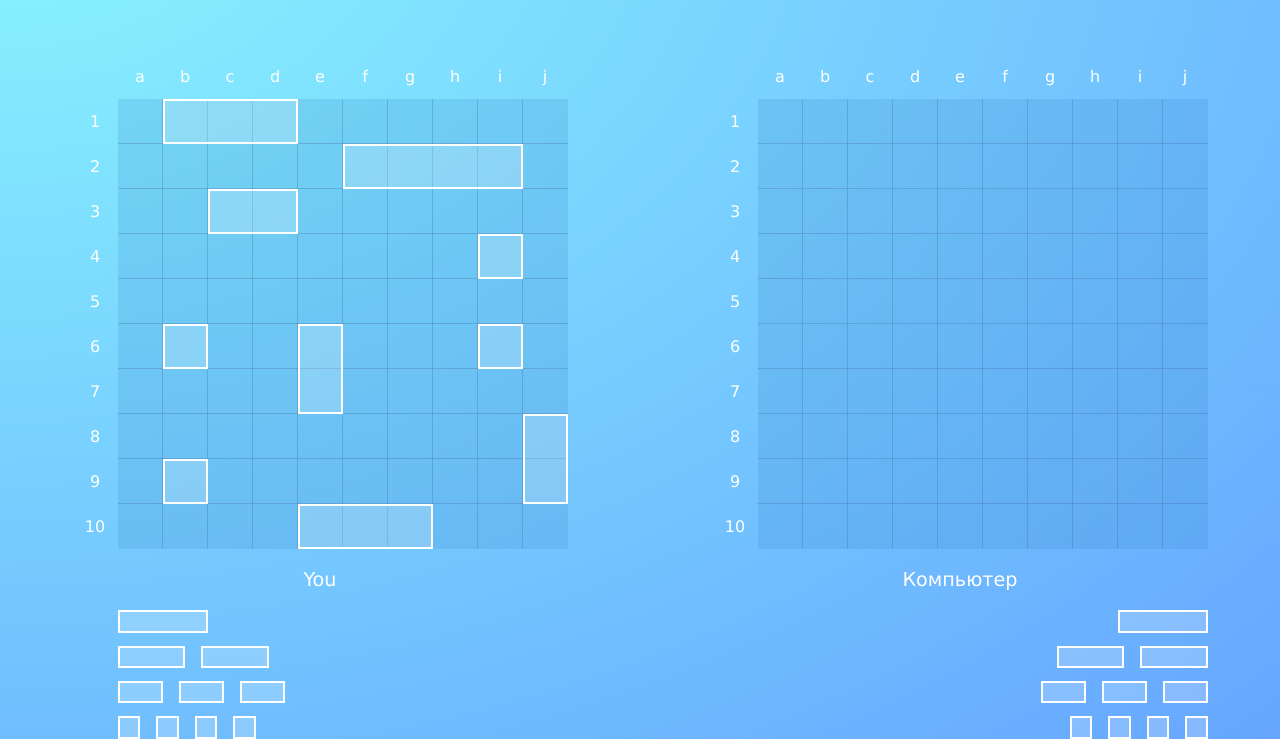
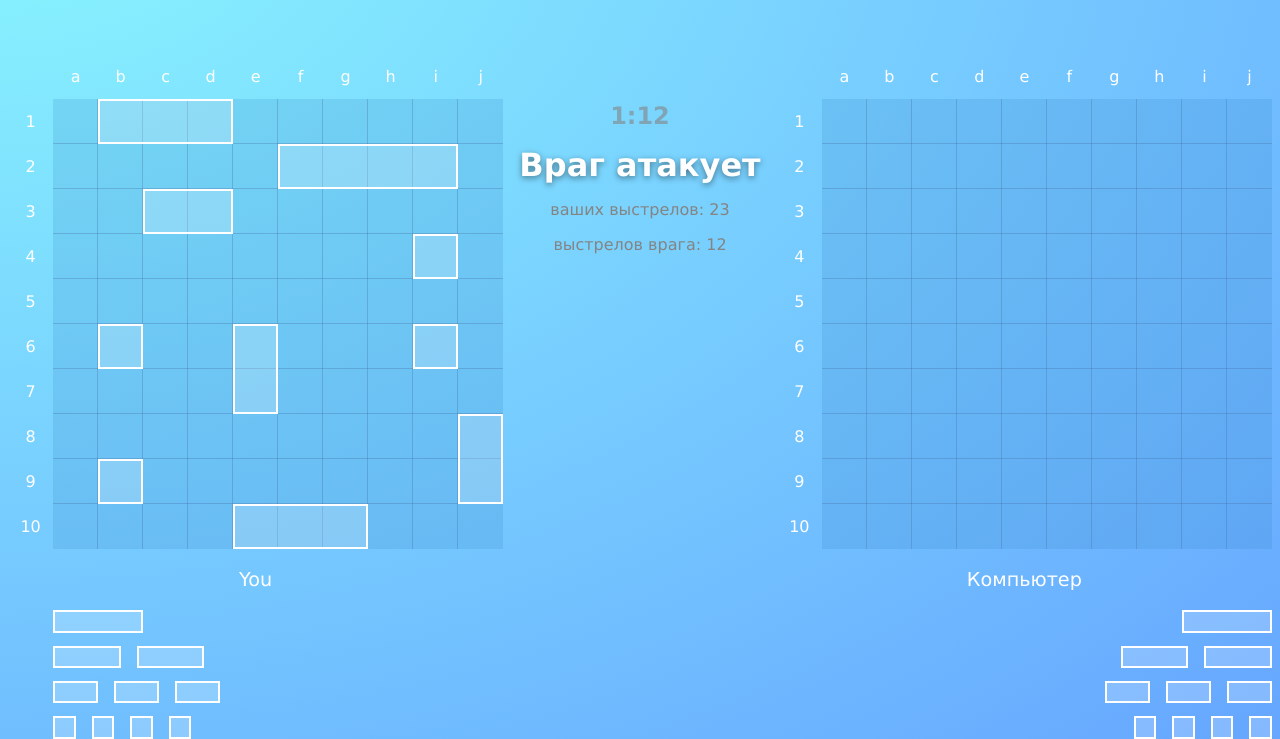
Before and after one commit to wave103x/rs-clone, a website built with webpack: page rs-clone/src/index.html in a window 1280 px wide. Both pictures are taken after a click on the button "Играть". Shown: the part 119-858 px from the top of the page. Built offline with nearby package versions, Linux system fonts and the light colour scheme; a web font is replaced by a local one.

Commit message:
feat: add game stats

```diff
--- a/rs-clone/src/components/Views/GameView/GameView.ts
+++ b/rs-clone/src/components/Views/GameView/GameView.ts
@@ -19,6 +19,12 @@ class GameView extends AbstractView {
   private _board: Board;
   private _enemyBoard!: Board;
   private gameType: string;
+  private _gameTime = document.createElement(AppTag.P);
+  private _turnAnons = document.createElement(AppTag.P);
+  private _playerTurns!: string;
+  private _enemyTurns!: string;
+  private readonly PLAYER_TURN = 'Стреляйте!';
+  private readonly ENEMY_TURN = 'Враг атакует';
 
   constructor(board: Board, gameType: string) {
     super();
@@ -36,7 +42,13 @@ class GameView extends AbstractView {
   protected createComponent(): void {
     this._component.classList.add(AppCssClass.GAME);
 
-    this._component.append(createContainer(this._board));
+    this._gameTime.textContent = '1:12';
+    this._turnAnons.textContent = this.ENEMY_TURN;
+    this._enemyTurns = '12';
+    this._playerTurns = '23';
+    const stats = this.createStats();
+
+    this._component.append(createContainer(this._board), stats);
 
     //Переделать под таблицу игрока
     if (this._enemyBoard) {
@@ -95,6 +107,24 @@ class GameView extends AbstractView {
       return container;
     }
   }
+
+  private createStats() {
+    const container = document.createElement(AppTag.DIV);
+    const playerTurns = document.createElement(AppTag.P);
+    const enemyTurns = document.createElement(AppTag.P);
+
+    container.className = AppCssClass.GAME_STATS;
+    this._gameTime.className = AppCssClass.GAME_STATS_TIMER;
+    this._turnAnons.className = AppCssClass.GAME_STATS_ANONS;
+    playerTurns.className = AppCssClass.GAME_STATS_TURNS_COUNT;
+    enemyTurns.className = AppCssClass.GAME_STATS_TURNS_COUNT;
+
+    playerTurns.textContent = `ваших выстрелов: ${this._playerTurns}`;
+    enemyTurns.textContent = `выстрелов врага: ${this._enemyTurns}`;
+
+    container.append(this._gameTime, this._turnAnons, playerTurns, enemyTurns);
+    return container;
+  }
 }
 
 export default GameView;
--- a/rs-clone/src/components/Views/GameView/game-view.scss
+++ b/rs-clone/src/components/Views/GameView/game-view.scss
@@ -1,8 +1,14 @@
 .game {
   padding-top: 4rem;
   display: flex;
+  // justify-content: space-around;
+  // gap: 4rem;
   justify-content: space-around;
-  align-items: center;
+  // align-items: center;
+  // max-width: 90%;
+  width: min(100%, 1400px);
+  margin: 0 auto;
+  flex-wrap: wrap;
 }
 
 .game__container {
@@ -50,3 +56,30 @@
     height: 15px;
   }
 }
+
+.game-stats {
+  max-width: 250px;
+  text-align: center;
+}
+
+.game-stats__timer {
+  font-size: 1.5rem;
+  margin: 3rem 0 1rem;
+  padding: 0;
+  font-weight: 600;
+  opacity: 0.6;
+  color: #848484;
+}
+
+.game-stats__anons {
+  margin: 0;
+  font-size: 2rem;
+  font-weight: 600;
+  color: #fff;
+  text-shadow: 0 2px 6px rgba(0, 0, 0, 0.45);
+}
+
+.game-stats__turns-count {
+  font-size: 1rem;
+  color: #848484;
+}
--- a/rs-clone/src/enums/app-css-class.ts
+++ b/rs-clone/src/enums/app-css-class.ts
@@ -55,6 +55,11 @@ const enum AppCssClass {
   GAME_SQUADRON = 'game__squadron',
   GAME_SQUADRON_ROW = 'game__squadron-row',
   GAME_SQUADRON_ROW_RIGHT = 'game__squadron-row_right',
+  GAME_STATS = 'game-stats',
+  GAME_STATS_TIMER = 'game-stats__timer',
+  GAME_STATS_ANONS = 'game-stats__anons',
+  GAME_STATS_TURNS_COUNT = 'game-stats__turns-count',
+
 
   NOSHIP_CELL = 'noship-cell',
   MISS_CELL = 'miss-cell',
```
